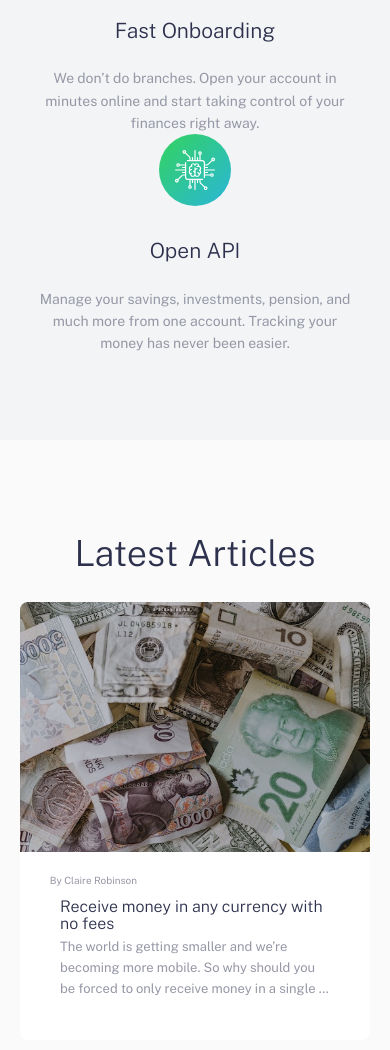
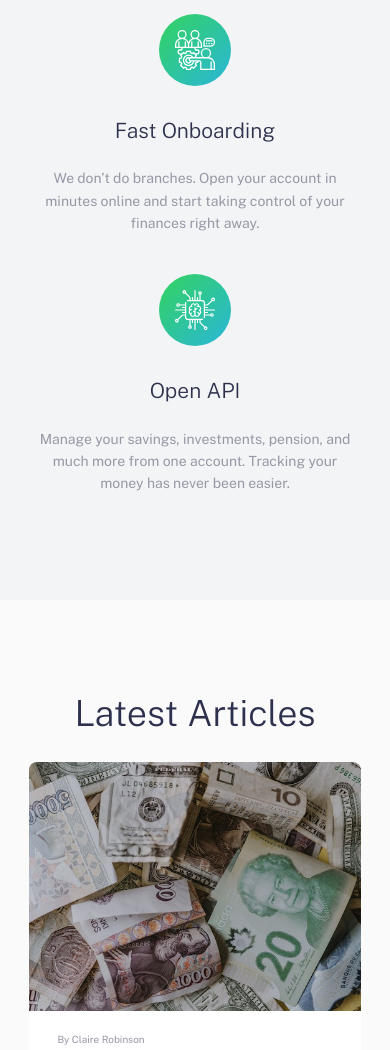
Before and after one commit to rafaeldiehl/easybank-landing-page-master, a website: page dist/index.html in a window 390 px wide. Shown: the part 1560-2610 px from the top of the page. Drawn offline with nearby package versions, Linux system fonts and the light colour scheme.

Commit message:
Small changes

```diff
--- a/dist/sass/layout/_articles.scss
+++ b/dist/sass/layout/_articles.scss
@@ -77,14 +77,14 @@
             max-width: 100vw;
 
             .article {
-                width: 350px;
+                width: 85vw;
                 background: white;
-                margin: 10px;
+                margin: 10px 0;
                 @include flex(column, center);
 
                 .article-image {
-                    height: 250px;
-                    width: 350px;
+                    height: auto;
+                    width: 85vw;
                 }
 
                 .article-author {
--- a/dist/sass/layout/_features.scss
+++ b/dist/sass/layout/_features.scss
@@ -69,9 +69,9 @@
             flex-wrap: wrap;
 
             > .feature {
-                width: 420px;
+                width: 85vw;
                 margin: 0;
-                padding: 0 50px;
+                padding: 20px 0;
                 text-align: center;
 
                 > .feature-heading {
```
Also changed, not shown: dist/css/main.css, 1 other file.
